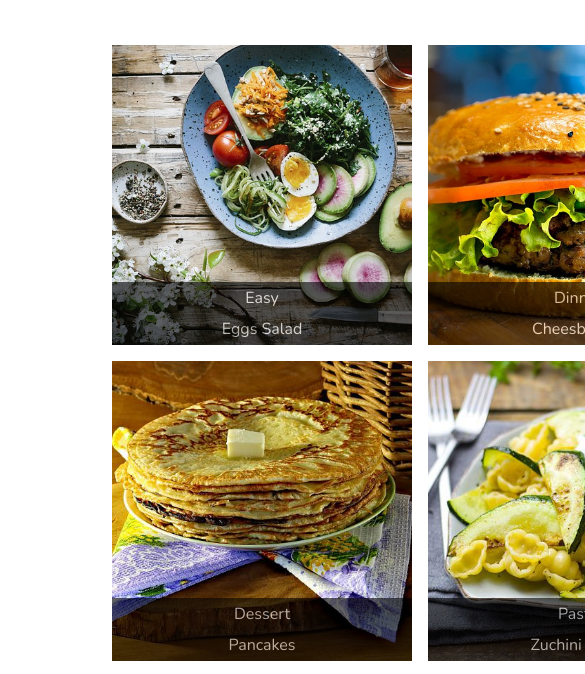
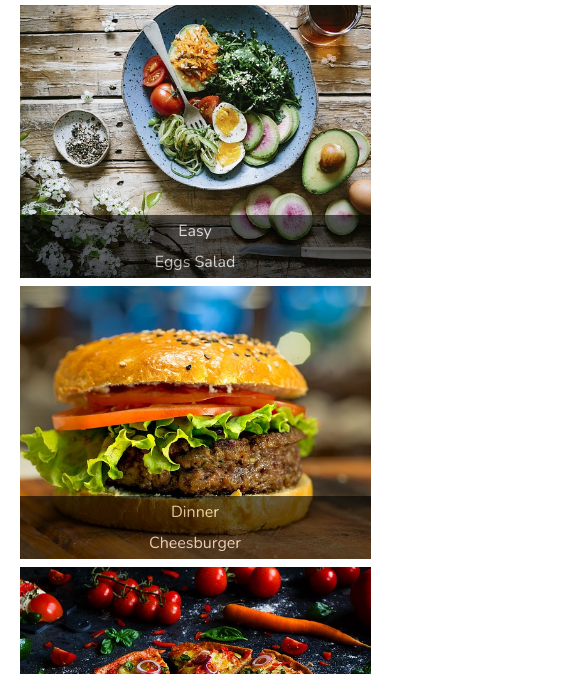
Before and after one commit to hsntrk/FE16-CR02-HasanAcartuerk, a plain HTML site: page index.html in a window 390 px wide. Shown: the part 131-805 px from the top of the page, 585 px wide, since content can reach past the window. Drawn offline with nearby package versions, Linux system fonts and the light colour scheme.

Commit message:
media query cleaning code and comments

```diff
--- a/main.scss
+++ b/main.scss
@@ -3,7 +3,7 @@ $secondary-color: white;
 * {
     padding: 0;
     margin: 0;
-    box-sizing: border-box;
+    // box-sizing: border-box;
     list-style: none;
 }
 
@@ -58,20 +58,22 @@ $secondary-color: white;
 // grid style
 .section-food-grid {
     display: grid;
-    height: 100vh;
-    grid-template-columns: 1fr 1fr 1fr;
-    grid-template-rows: 1fr 1fr 1fr;
-    grid-gap: 2rem;
-    margin: 3rem 7rem;
+    width: 70%;
+    grid-template-columns: repeat(3, 1fr);
+    grid-auto-rows: minmax(30vh, auto);
+    grid-auto-columns: 40vh;
+    grid-auto-rows: 20vw;
+    grid-auto-flow: row;
+    row-gap: 1rem;
+    column-gap: 2rem;
+    padding-left: 4rem;
+    padding-right: 4rem;
+    margin: 2rem auto;
 }
 
 .salad-egg {
     background: url(./media/salad-egg.jpg);
     @extend .image-text;
-    width: 300px;
-    height: 300px;
-    // width: 100%;
-    // height: 100%;
     background-size: cover;
     background-position: center;
 }
@@ -79,10 +81,6 @@ $secondary-color: white;
 .burger {
     background: url(./media/burger.jpg);
     @extend .image-text;
-    width: 300px;
-    height: 300px;
-    // width: 100%;
-    // height: 100%;
     background-size: cover;
     background-position: center;
 }
@@ -90,10 +88,6 @@ $secondary-color: white;
 .pizza {
     background: url(./media/pizza.jpg);
     @extend .image-text;
-    width: 300px;
-    height: 300px;
-    // width: 100%;
-    // height: 100%;
     background-size: cover;
     background-position: center;
 }
@@ -101,10 +95,6 @@ $secondary-color: white;
 .pancakes {
     background: url(./media/pancakes.jpg);
     @extend .image-text;
-    width: 300px;
-    height: 300px;
-    // width: 100%;
-    // height: 100%;
     background-size: cover;
     background-position: center;
 }
@@ -112,10 +102,6 @@ $secondary-color: white;
 .pasta {
     background: url(./media/pasta-zucchini.jpg);
     @extend .image-text;
-    width: 300px;
-    height: 300px;
-    // width: 100%;
-    // height: 100%;
     background-size: cover;
     background-position: center;
 }
@@ -123,10 +109,6 @@ $secondary-color: white;
 .salad-mozarella {
     background: url(./media/salad-mozarella.jpg);
     @extend .image-text;
-    width: 300px;
-    height: 300px;
-    // width: 100%;
-    // height: 100%;
     background-size: cover;
     background-position: center;
 }
@@ -134,10 +116,6 @@ $secondary-color: white;
 .breakfast {
     background: url(./media/fruits.jpg);
     @extend .image-text;
-    width: 300px;
-    height: 300px;
-    // width: 100%;
-    // height: 100%;
     background-size: cover;
     background-position: center;
 }
@@ -145,10 +123,6 @@ $secondary-color: white;
 .cake {
     background: url(./media/cake.jpg);
     @extend .image-text;
-    width: 300px;
-    height: 300px;
-    // width: 100%;
-    // height: 100%;
     background-size: cover;
     background-position: center;
 }
@@ -156,10 +130,6 @@ $secondary-color: white;
 .salad-mix {
     background: url(./media/salad-mix.jpg);
     @extend .image-text;
-    width: 300px;
-    height: 300px;
-    // width: 100%;
-    // height: 100%;
     background-size: cover;
     background-position: center;
 }
@@ -182,6 +152,7 @@ $secondary-color: white;
 
 // bottom footer section
 .footer {
+    width: 100vw;
     background-color: $primary-color;
     text-align: center;
     color: $secondary-color;
@@ -233,28 +204,32 @@ $secondary-color: white;
 // media query responsive
 @media screen and (max-width: 480px) {
     .section-food-grid {
-        display: grid;
-        grid-template-columns: 1fr;
-        grid-template-rows: repeat(9, 1fr);
-        gap: 1rem;
-        margin: 3rem 7rem;
+        width: 90vw;
+        grid-template-columns: repeat(1, 1fr);
+        grid-auto-rows: minmax(30vh, auto);
+        grid-auto-columns: 40vh;
+        grid-auto-rows: 70vw;
+        grid-auto-flow: row;
+        row-gap: 0.5rem;
+        column-gap: 1rem;
+        padding-left: 1rem;
+        padding-right: 1rem;
+        margin: 0.5rem auto;
     }
 }
 
-@media screen and (min-width: 481px) and (max-width: 980) {
+@media screen and (min-width: 481px) and (max-width: 980px) {
     .section-food-grid {
-        display: grid;
-        grid-template-columns: 1fr 1fr;
-        grid-template-rows: repeat(5, 1fr);
-        gap: 1rem;
-        margin: 3rem 7rem;
+        width: 90vw;
+        grid-template-columns: repeat(2, 1fr);
+        grid-auto-rows: minmax(30vh, auto);
+        grid-auto-columns: 40vh;
+        grid-auto-rows: 40vw;
+        grid-auto-flow: row;
+        row-gap: 1rem;
+        column-gap: 1.5rem;
+        padding-left: 1.5rem;
+        padding-right: 1.5rem;
+        margin: 1rem auto;
     }
 }
-
-@media screen and (max-width: 1200px) {
-    .section-food-grid {
-        display: grid;
-        grid-template-columns: 1fr 1fr 1fr;
-        grid-template-rows: 1fr 1fr 1fr;
-    }
-}
```
Also changed, not shown: main.css, 1 other file.
